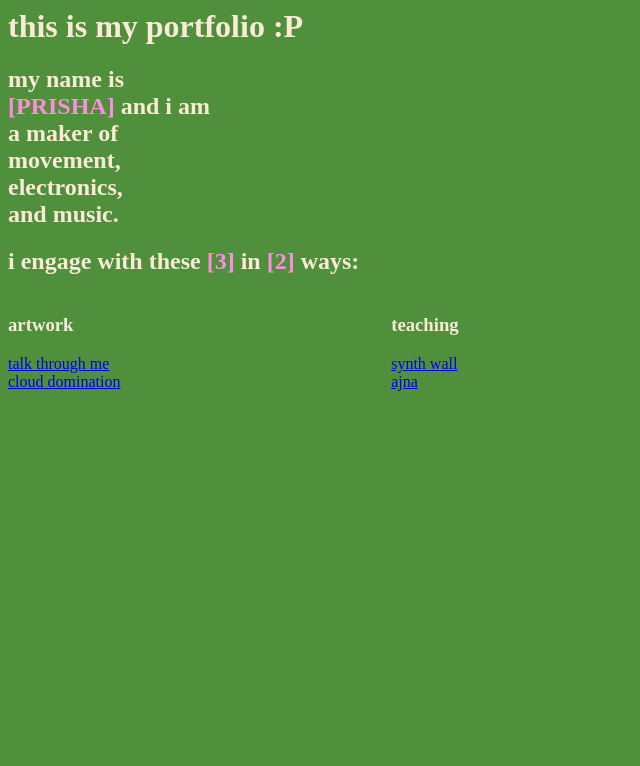
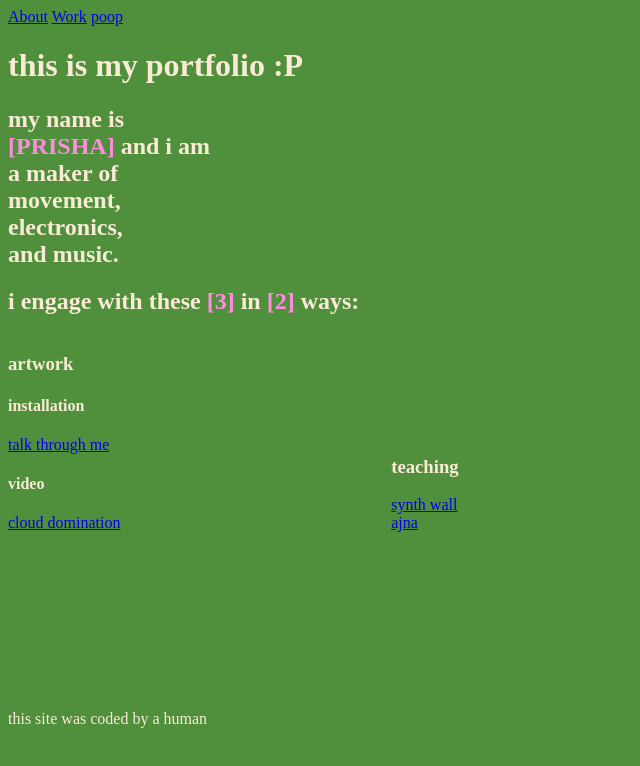
Before and after one commit to prishajain-23/portfolio-2026, a plain HTML site: page index.html in a window 1280 px wide. Shown: the whole page, without its empty margins (0-640 px from the left). Drawn offline with Linux system fonts and the light colour scheme.

Commit message:
basic organization

```diff
--- a/index.html
+++ b/index.html
@@ -1,3 +1,9 @@
+<div class="sidenav">
+  <a href="#">About</a>
+  <a href="#">Work</a>
+  <a href="#">poop</a>
+</div>
+<div class="main">
 <body style="background-color: rgb(80, 143, 59); color: antiquewhite">
   <h1>this is my portfolio :P</h1>
   <h2 style="align-items: center">
@@ -5,17 +11,17 @@
     <b style="color: rgb(255, 141, 223)"> [PRISHA]</b> and i am <br />a maker of
     <br />movement, <br />electronics, <br />and music.
   </h2>
-  <!-- <p style="color: rgb(19, 65, 30)">this is crown shyness:</p>
-  <img src="assets/trees.jpeg" style="width: 500px; height: 300px" /> -->
   <h2>
     i engage with these <b style="color: rgb(255, 141, 223)">[3] </b> in
     <b style="color: rgb(255, 141, 223)">[2] </b> ways:
   </h2>
-  <div>
+  <div class="parent">
     <div style="width: 30%; display: inline-block">
       <h3>artwork</h3>
+      <h4>installation</h4>
       <a href="work/talk-through-me.html">talk through me</a>
       <br />
+      <h4>video</h4>
       <a href="work/video.html">cloud domination</a>
     </div>
     <div style="width: 40%; display: inline-block">
@@ -25,4 +31,16 @@
       <a href="work/ajna.html">ajna</a>
     </div>
   </div>
+  <br>
+  <br>
+  <br>
+  <br>
+  <br>
+  <br>
+  <br>
+  <br>
+  <br>
+  <p style="align-self:flex-end">this site was coded by a human</p>
 </body>
+</div>
+</html>
```
